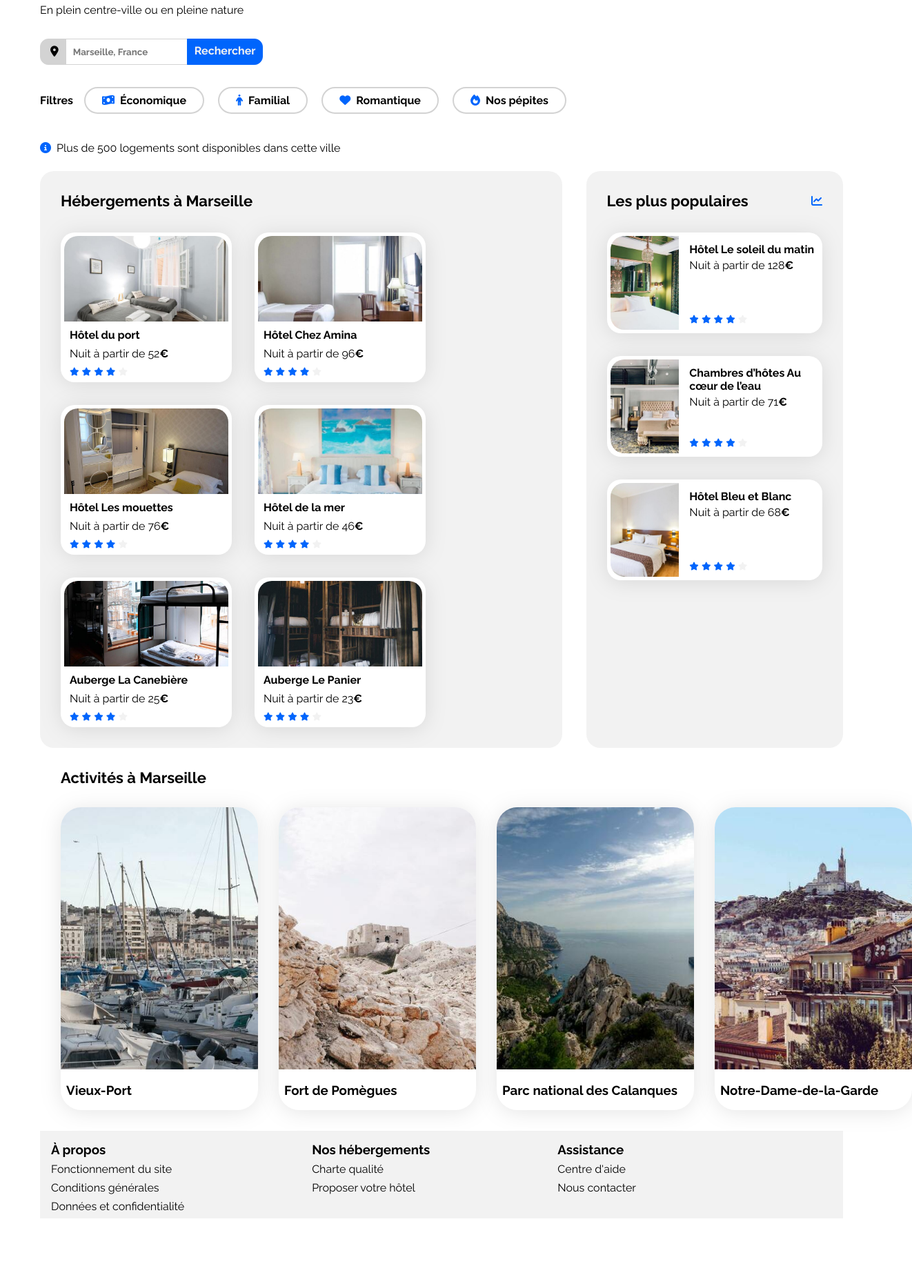
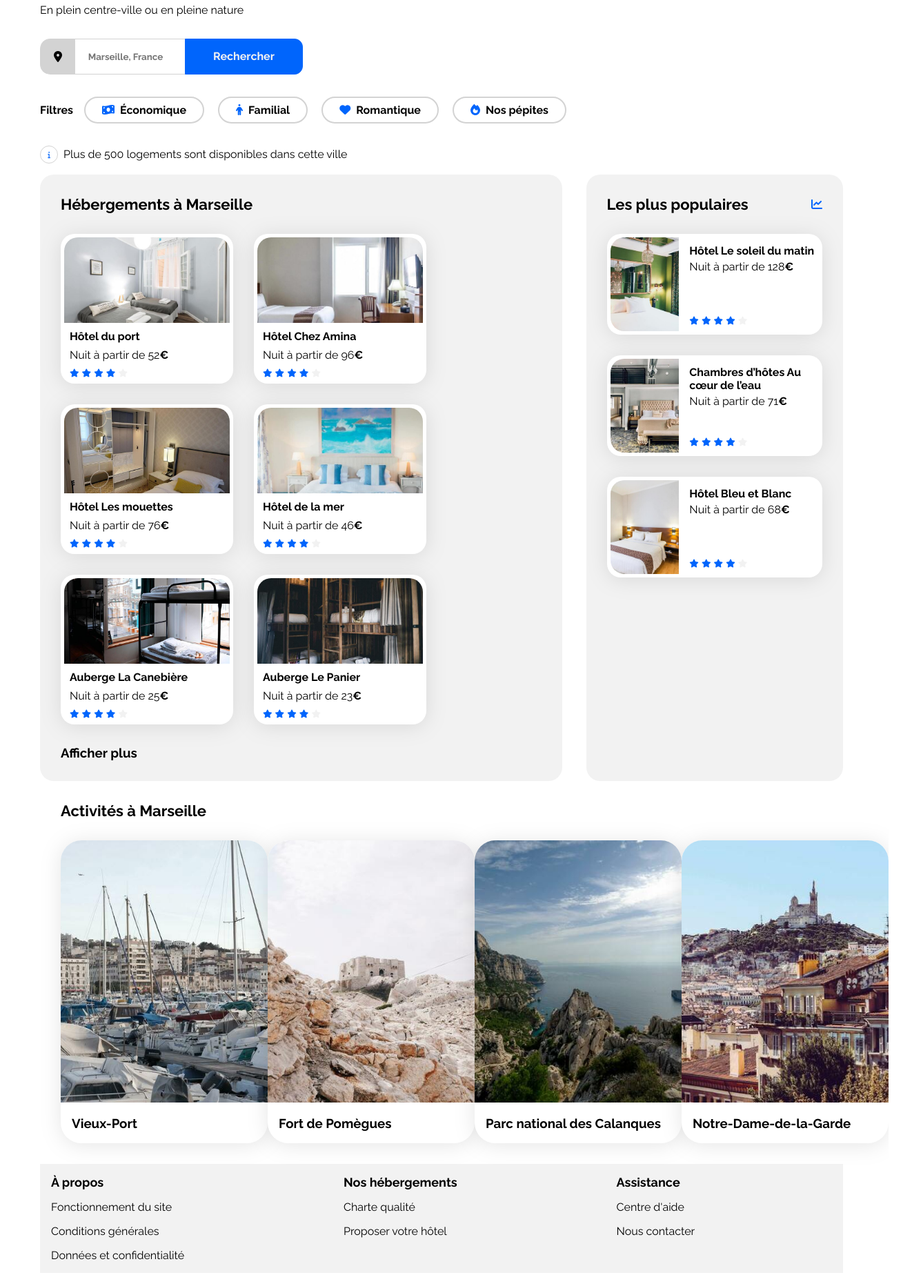
Before and after one commit to TVallat/Booki, a plain HTML site: page index.html in a window 1280 px wide. Shown: the part 140-1988 px from the top of the page at 69% size, 1322 px wide, since content can reach past the window. Before the commit the page ends 1914 px from the top, so only its background shows below. Drawn offline with Linux system fonts and the light colour scheme.

Commit message:
Diverses modifications de mise en page et retouches

```diff
--- a/css/style.css
+++ b/css/style.css
@@ -104,44 +104,50 @@ a {
     align-items: center;
     margin-top: 2rem;
     margin-bottom: 2rem;
-}
-
-.icon-border, .input-field, .search-btn {
+    height: 50px;
+    width: 380px;
     border: 1px solid lightgray;
-    padding-top:10px;
-    padding-bottom:10px;
-    padding-right: 10px;
-    padding-left: 10px;
+    border-radius: 15px;
+    border-right: #0065FC;
 }
 
 .fa-location-dot {
     color: black;
-    font-size: 15.6px; /**Temporary fix**/
+    border: 1px solid lightgray;
 }
 
 .icon-border {
+    display: flex;
+    align-items: center;
+    height: inherit;
+    padding-left: 18px;
+    padding-right: 18px;
     background-color: lightgray;
     border-top-left-radius: 12px;
     border-bottom-left-radius: 12px;
-    padding-left: 14px;
 }
 
 .input-field {
-    margin-left: -1px;
+    height: inherit;
     font-weight: bold;
+    text-align: center;
     opacity: 1;
     color: black;
+    border: none;
 }
 
 .search-btn {
-    margin-left: -1px;
+    display: flex;
+    align-items: center;
+    justify-content: center;
+    height: inherit;
+    width: inherit;
     background-color:#0065FC;
+    border: 1px solid #0065FC;
     color:#F2F2F2;
     font-weight: bold;
-    border-color: #0065FC;
     border-top-right-radius: 12px;
     border-bottom-right-radius: 12px;
-    padding-top:7px;
 }
 
 .filters {
@@ -155,7 +161,7 @@ a {
     align-items: center;
     margin-left: 1rem;
     border: 2px solid lightgray;
-    border-radius: 2rem;
+    border-radius: 20px;
     padding-left: 1.5rem;
     padding-right: 1.5rem;
 }
@@ -170,22 +176,51 @@ a {
 }
 
 .search-formula p {
+    margin: 0;
+}
+
+.filters p {
+    font-weight: bold;
     margin-top: 0.5rem;
     margin-bottom: 0.5rem;
 }
 
 .filter-list:hover {
     background-color: #DEEBFF;
+    cursor: pointer;
 }
 
-.icon-text-distance {
-    margin-left: 0.5rem;
+.filter-list .fa-solid {
+    margin-right: 0.5rem;
 }
 
 .housing-info {
     display: flex;
     align-items: center;
     margin-bottom: 1rem;
+}
+
+.info-sign {
+    height: 24px;
+    width: 24px;
+    border:1px solid lightgray;
+    border-radius:50%;
+    position: relative;
+    margin-right: 0.5rem;
+}
+
+.info-sign .centered-icon {
+    margin: 0;
+    padding: 0;
+    position: absolute;
+    top: 50%;
+    left: 50%;
+    transform: translate(-50%, -50%); /* Utilisez translate(-50%, -50%) pour centrer l'élément */
+}
+
+.info-sign .fa-info {
+    font-size: 10px;
+    color: #0065FC;
 }
 
 /****** Hebergements And Populaires ***********/
@@ -210,24 +245,25 @@ a {
     display: flex;
     flex-direction: row;
     flex-wrap: wrap;
-    margin-top: 33px;
-    gap: 33px;
+    margin-top: 30px;
+    gap: 30px;
     box-sizing: border-box;
 }
 .hebergements-cards .card {
     display: flex;
+    width: 240px;
 }
 
 .hebergements-cards img {
-    width: 238px;
+    width:100%;
     height: 124px;
     border-top-left-radius: 20px;
     border-top-right-radius: 20px;
 }
 
 .hebergements-cards .card-content {
-    width: 100%;
     display: flex;
+    width: inherit;
     flex-direction:column;
     box-sizing: border-box;
 }
@@ -249,6 +285,11 @@ a {
     margin-top: 8px;
 }
 
+.hebergements-and-populaires .show-more {
+    margin-top: 30px;
+    margin-bottom: 0px;
+}
+
 /****** Populaires ***********/
 .populaires {
     width: 32%;
@@ -262,7 +303,7 @@ a {
 
 .populaires-cards .card {
     display: flex;
-    margin-top: 33px;
+    margin-top: 30px;
 }
 
 .populaires-cards img {
@@ -296,10 +337,6 @@ a {
 
 /******* Activités **********/
 
-.activites {
-    display: flex;
-}
-
 .activites section {
     border-radius: 20px;
     padding: 30px;
@@ -309,24 +346,24 @@ a {
 
 .activites-cards {
     display: flex;
-    gap: 30px;
     margin-top: 30px;
     flex-direction: row;
     justify-content: space-between;
-    box-sizing: border-box;
-}
-
-.activites-cards img {
-    height: 380px;
-    width: 286px;
-    border-top-left-radius: 30px;
-    border-top-right-radius: 30px;
 }
 
 .activites-cards .card {
     display: flex;
     padding: 0;
+    width:300px;
     border-radius: 30px 30px 30px 30px;
+}
+
+.activites-cards img {
+    height: 380px;
+    width: fill;
+    object-fit:cover;
+    border-top-left-radius: 30px;
+    border-top-right-radius: 30px;
 }
 
 .activites-cards .card-content {
@@ -335,7 +372,7 @@ a {
 }
 
 .activites-cards h3 {
-    margin-left: 8px;
+    margin-left: 16px;
 }
 
 /********* Footer ***********/
@@ -343,23 +380,25 @@ a {
 .footer {
     display: flex;
     background-color: var(--main-bg-color);
-    padding-right: 300px;
-    padding-left: 16px;
-    padding-top: 16px;
-    flex-direction: row;
-    justify-content: space-between;
-    box-sizing: border-box;
 }
 
 .footer .infos {
     display: flex;
     flex-direction: column;
+    padding: 16px;
+    gap: 16px;
+    flex-grow: 1;
 }
 
-.footer h3,.footer a {
+.footer h3 {
+    margin: 0px;
+    font-size: 18px;
+}
+
+/***.footer h3,.footer a {
 margin-top: 0px;
 margin-bottom: 8px;
-}
+}*/
 
 /* Le code ci-dessous correspond à la version responsive uniquement */
 
--- a/index.html
+++ b/index.html
@@ -21,20 +21,23 @@
             <nav>
                 <ul>
                     <li class="nav-list nav-list-margin">
-                        <a class="menu-interactions" href="#">Hébergements</a>
+                        <a class="menu-interactions" href="#section-hebergements">Hébergements</a>
                     </li>
                     <li class="nav-list">
-                        <a class="menu-interactions" href="#">Activités</a>
+                        <a class="menu-interactions" href="#section-activites">Activités</a>
                     </li>
                 </ul>
             </nav>
         </header>
         <main>
+            <!-- Formulaire de recherche -->
             <section class="search-formula">
                 <h1>Trouvez votre hébergement pour des vacances de rêve</h1>
                 <p>En plein centre-ville ou en pleine nature</p>
                 <div class="geographical-search">
-                    <i class="fa-solid fa-location-dot icon-border"></i>
+                    <div class="icon-border">
+                        <i class="fa-solid fa-location-dot"></i>
+                    </div>
                     <input class="input-field" type="search" id="search-city" name="search-city" placeholder="Marseille, France">
                     <a href="#" class="search-btn">Rechercher</a>
                 </div>
@@ -43,31 +46,34 @@
                     <ul>
                         <li class="filter-list">
                             <i class="fa-sharp fa-solid fa-money-bill-wave"></i>
-                            <p class="icon-text-distance"><b>Économique</b></p>
+                            <p>Économique</p>
                         </li>
                         <li class="filter-list">
                             <i class="fa-solid fa-person"></i>
-                            <p class="icon-text-distance"><b>Familial</b></p>
+                            <p>Familial</p>
                         </li>
                         <li class="filter-list">
                             <i class="fa-solid fa-heart"></i>
-                            <p class="icon-text-distance"><b>Romantique</b></p>
+                            <p>Romantique</p>
                         </li>
                         <li class="filter-list">
                             <i class="fa-solid fa-fire"></i>
-                            <p class="icon-text-distance"><b>Nos pépites</b></p>
+                            <p>Nos pépites</p>
                         </li>
                     </ul>
                 </div>
                 <div class="housing-info">
-                    <i class="fa-solid fa-circle-info"></i>
-                    <p class="icon-text-distance">Plus de 500 logements sont disponibles dans cette ville</p>
+                    <div class="info-sign">
+                        <i class="fa-solid fa-info centered-icon"></i>
+                    </div>
+                    <p>Plus de 500 logements sont disponibles dans cette ville</p>
                 </div>
             </section>
             <div class="hebergements-and-populaires">
-                <section class="hebergements">
+                <!-- Section hébergements-->
+                <section id="section-hebergements" class="hebergements">
                     <h2 class="section-title">Hébergements à Marseille</h2>
-                    <div class="hebergements-cards">
+                    <div class="hebergements-cards"> <!--Card 1-->
                         <a href="#">
                             <article class="card">
                                 <div class="card-content ">
@@ -87,7 +93,7 @@
                                 </div>
                             </article>
                         </a>
-                        <a href="#">
+                        <a href="#"> <!--Card 2-->
                             <article class="card">
                                 <div class="card-content">
                                     <img src="./images/hebergements/febrian-zakaria.jpg" alt="Image de la chambre d'hôtel montrant un lit">
@@ -106,7 +112,7 @@
                                 </div>
                             </article>
                         </a>
-                        <a href="#">
+                        <a href="#"> <!--Card 3-->
                             <article class="card">
                                 <div class="card-content">
                                     <img src="./images/hebergements/reisetopia.jpg" alt="Image de la chambre d'hôtel montrant un lit">
@@ -125,7 +131,7 @@
                                 </div>
                             </article>
                         </a>
-                        <a href="#">
+                        <a href="#"> <!--Card 4-->
                             <article class="card">
                                 <div class="card-content">
                                     <img src="./images/hebergements/annie-spratt.jpg" alt="Image de la chambre d'hôtel montrant un lit">
@@ -144,7 +150,7 @@
                                 </div>
                             </article>
                         </a>
-                        <a href="#">
+                        <a href="#"> <!--Card 5-->
                             <article class="card">
                                 <div class="card-content">
                                     <img src="./images/hebergements/marcus-loke.jpg" alt="Image de la chambre d'hôtel montrant un lit">
@@ -163,7 +169,7 @@
                                 </div>
                             </article>
                         </a>
-                        <a href="#">
+                        <a href="#"> <!--Card 6-->
                             <article class="card">
                                 <div class="card-content">
                                     <img src="./images/hebergements/nicate-lee.jpg" alt="Image de la chambre d'hôtel montrant un lit">
@@ -183,14 +189,18 @@
                             </article>
                         </a>
                     </div>
+                    <a href="#">
+                        <h3 class="show-more">Afficher plus</h3>
+                    </a>
                 </section>
+                <!--Section populaires du site-->
                 <section class="populaires">
                     <div class="populaires-title">
                         <h2 class="section-title">Les plus populaires</h2>
                         <i class="fa-solid fa-chart-line" aria-hidden="true"></i>
                     </div>
                     <div class="populaires-cards">
-                        <a href="#">
+                        <a href="#"> <!--Card 1-->
                             <article class="card">
                                 <img src="./images/hebergements/emile-guillemot.jpg" alt="Image de la chambre d'hôtel montrant un lit">
                                 <div class="card-content">
@@ -209,7 +219,7 @@
                                 </div>
                             </article>
                         </a>
-                        <a href="#">
+                        <a href="#"> <!--Card 2-->
                             <article class="card">
                                 <img src="./images/hebergements/aw-creative.jpg" alt="Image de la chambre d'hôtel montrant un lit">
                                 <div class="card-content">
@@ -228,7 +238,7 @@
                                 </div>
                             </article>
                         </a>
-                        <a href="#">
+                        <a href="#"> <!--Card 3-->
                             <article class="card">
                                 <img src="./images/hebergements/febrian-zakaria2.jpg" alt="Image de la chambre d'hôtel montrant un lit">
                                 <div class="card-content">
@@ -250,29 +260,30 @@
                     </div>
                 </section>
             </div>
+            <!-- Section activités du site-->
             <div class="activites">
-                <section>
+                <section id="section-activites">
                     <h2 class="section-title">Activités à Marseille</h2>
                     <div class="activites-cards">
-                        <a href="#">
+                        <a href="#"> <!--Card 1-->
                             <article class="card card-content">
                                 <img src="./images/activites/reno-laithienne.jpg" alt="Vue sur le Vieux-Port à Marseille">
                                 <h3>Vieux-Port</h3>
                             </article>
                         </a>
-                        <a href="#">
+                        <a href="#"> <!--Card 2-->
                             <article class="card card-content">
                                 <img src="./images/activites/paul-hermann.jpg" alt="Vue du Fort de Pomègues">
                                 <h3>Fort de Pomègues</h3>
                             </article>
                         </a>
-                        <a href="#">
+                        <a href="#"> <!--Card 3-->
                             <article class="card card-content">
                                 <img src="./images/activites/kilyan-sockalingum.jpg" alt="Vue sur le Parc national des Calanques">
                                 <h3>Parc national des Calanques</h3>
                             </article>
                         </a>
-                        <a href="#">
+                        <a href="#"> <!--Card 4-->
                             <article class="card card-content">
                                 <img src="./images/activites/florian-wehde.jpg" alt="Vue sur Notre-Dame-de-la-Garde">
                                 <h3>Notre-Dame-de-la-Garde</h3>
@@ -282,6 +293,7 @@
                 </section>
             </div>
         </main>
+        <!-- Footer-->
         <footer class="footer">
             <div class="infos">
                 <h3>À propos</h3>
@@ -299,9 +311,6 @@
                 <a href="#">Centre d'aide</a>
                 <a href="#">Nous contacter</a>
             </div>
-
-
-
         </footer>
     </div>
 </body>
```
